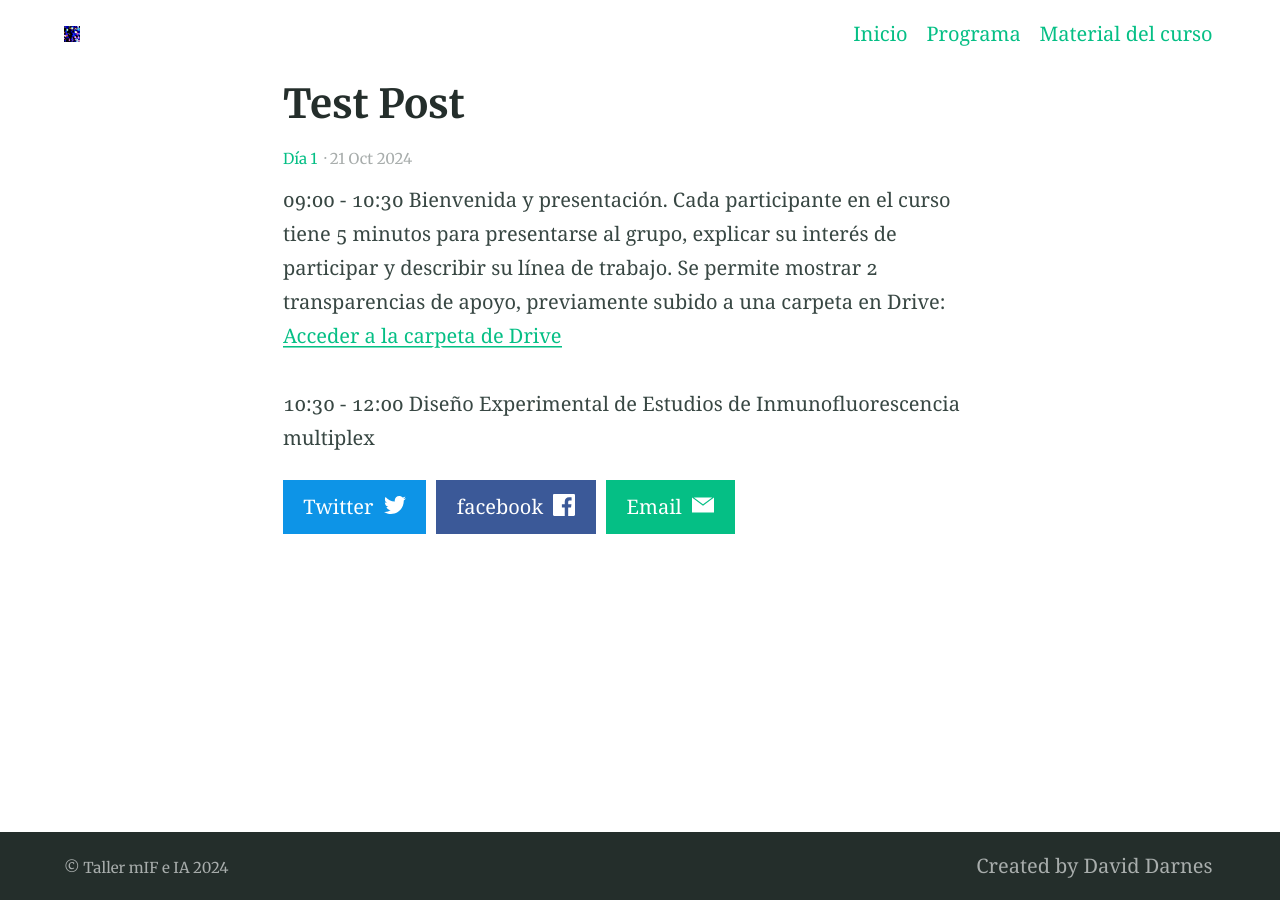
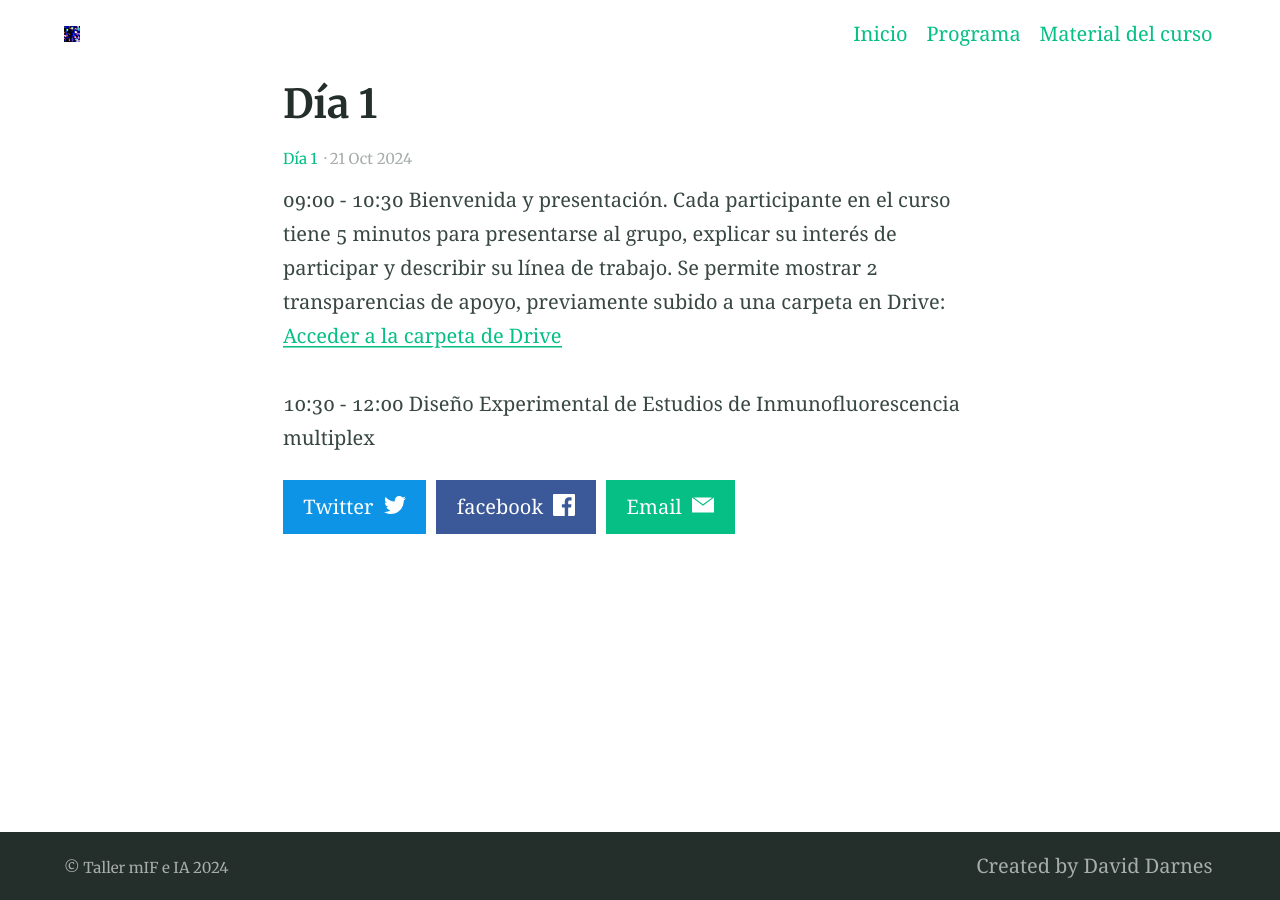
Before and after one commit to acnilo/202411_LNMA_IA-mIF, a Jekyll site: the page built from _posts/2024-10-21-Draft.md, in a window 1280 px wide. Built offline with Jekyll 4.4.1, drawn with Linux system fonts in a browser that asks for light colours.

Commit message:
Update 2024-10-21-Draft.md

```diff
--- a/_posts/2024-10-21-Draft.md
+++ b/_posts/2024-10-21-Draft.md
@@ -1,5 +1,5 @@
 ---
-title: Test Post
+title: Día 1
 date: 2024-10-21
 categories:
   - Día 1
```
